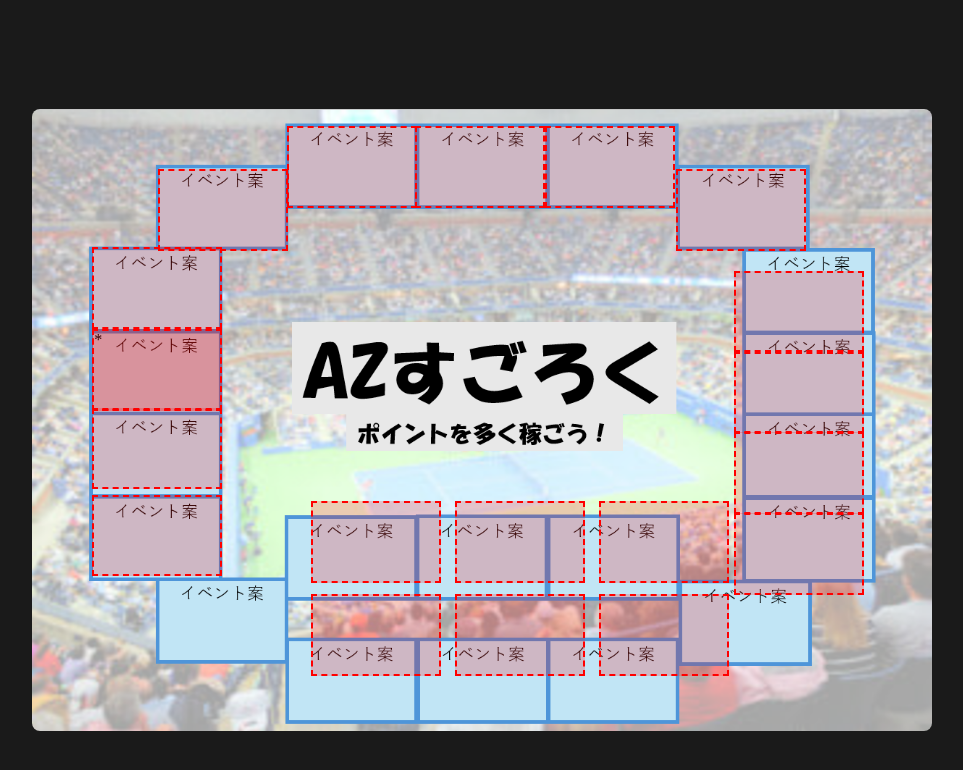
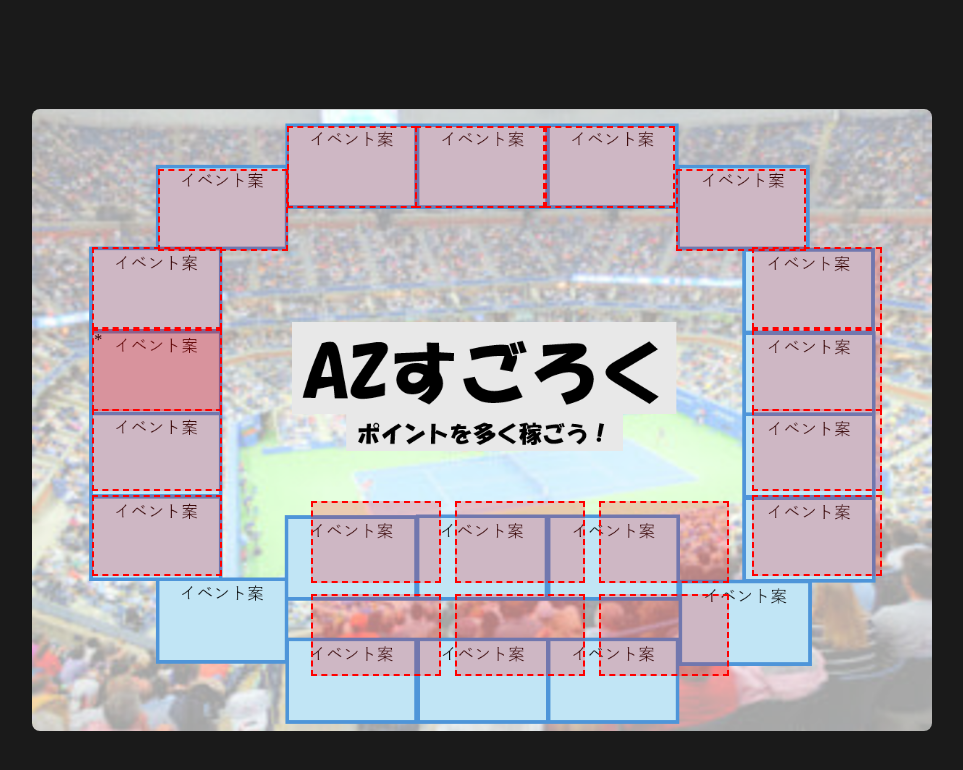
Before and after one commit to shu-ozw/az-sugoroku, a plain HTML site: page index.html in a window 1280 px wide. Shown: the whole page, without its empty margins (158-1121 px from the left). Drawn offline with Linux system fonts and the light colour scheme.

Commit message:
Add files via upload

```diff
--- a/index.html
+++ b/index.html
@@ -69,13 +69,13 @@
         /* 左右の縦エリア */
         .cell-left-1  { top: 22.2%; left: 6.7%; width: 14%; height: 12.5%; }
         .cell-left-2  { top: 35.4%; left: 6.7%; width: 14%; height: 12.5%; }
-        .cell-left-3  { top: 48%; left: 6.7%; width: 14%; height: 12.5%; }
+        .cell-left-3  { top: 48.3%; left: 6.7%; width: 14%; height: 12.5%; }
         .cell-left-4  { top: 62%; left: 6.7%; width: 14%; height: 12.5%; }
 
-        .cell-right-1 { top: 26%; left: 78%; width: 14%; height: 12.5%; }
-        .cell-right-2 { top: 39%; left: 78%; width: 14%; height: 12.5%; }
-        .cell-right-3 { top: 52%; left: 78%; width: 14%; height: 12.5%; }
-        .cell-right-4 { top: 65%; left: 78%; width: 14%; height: 12.5%; }
+        .cell-right-1 { top: 22.2%; left: 80%; width: 14%; height: 12.5%; }
+        .cell-right-2 { top: 35.4%; left: 80%; width: 14%; height: 12.5%; }
+        .cell-right-3 { top: 48.3%; left: 80%; width: 14%; height: 12.5%; }
+        .cell-right-4 { top: 62%; left: 80%; width: 14%; height: 12.5%; }
 
         /* 下部エリア */
         .cell-bottom-1 { top: 63%; left: 31%; width: 14%; height: 12.5%; }
```
